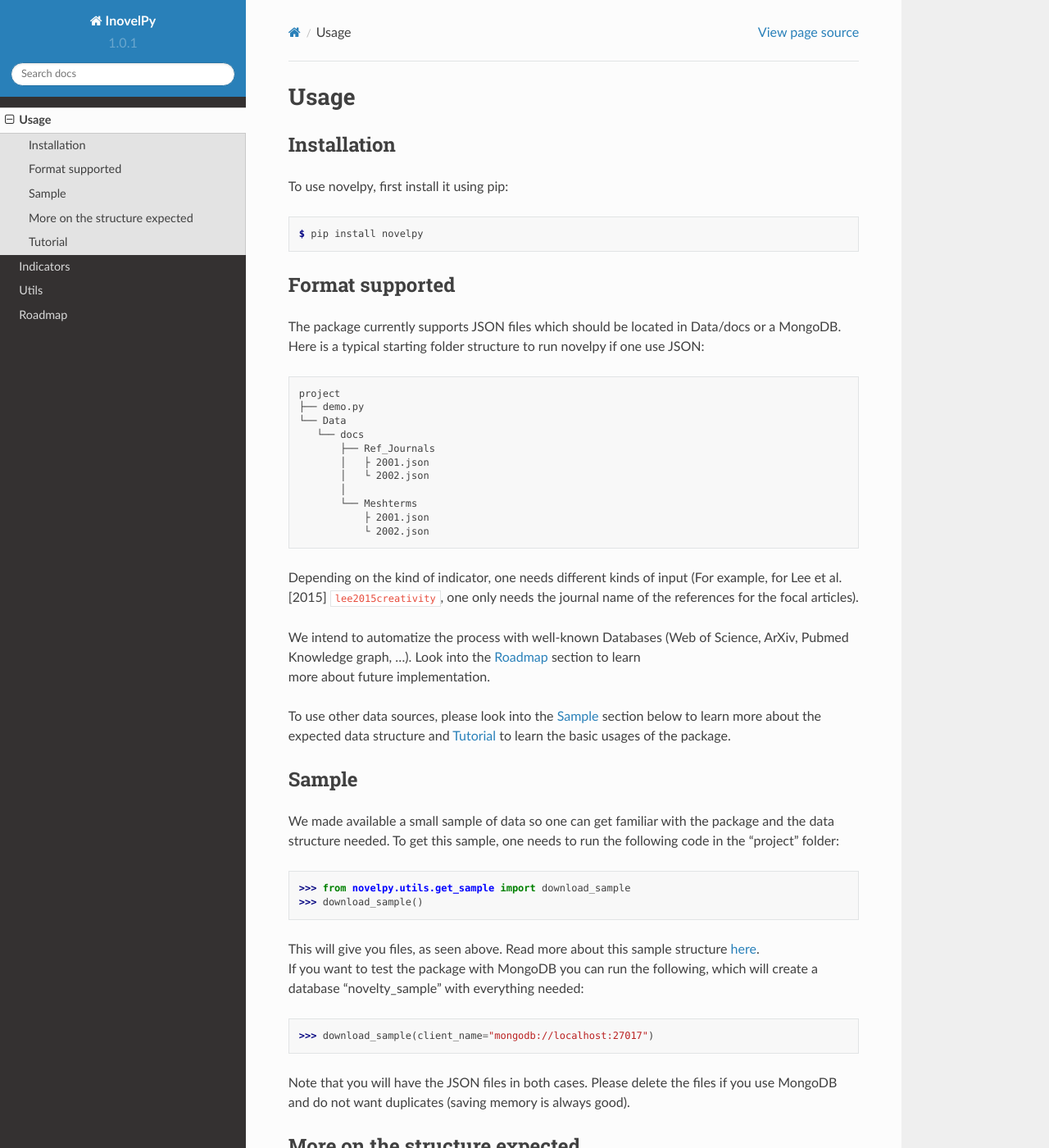
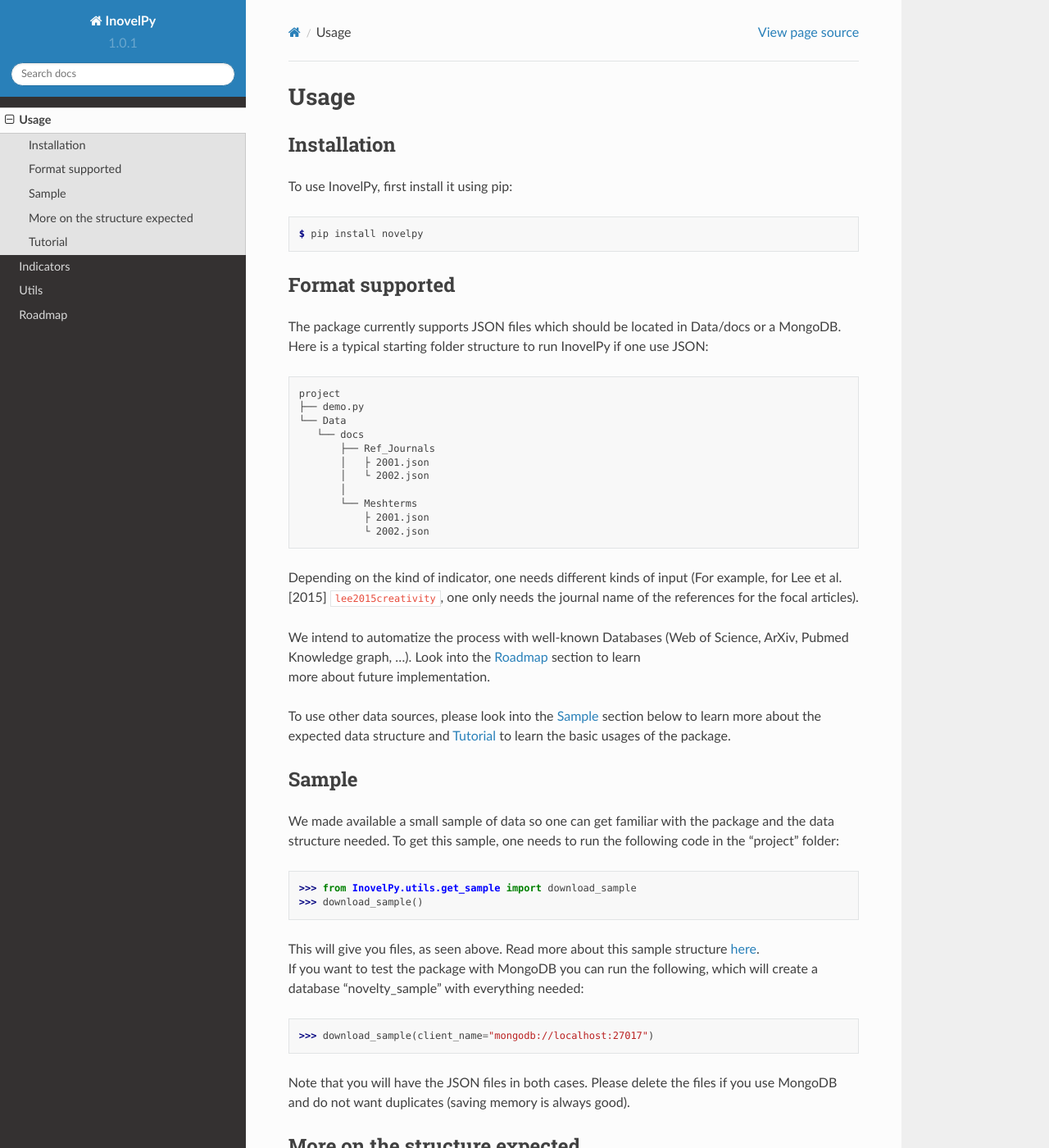
Before and after one commit to metalearning-ibrahimy/InovelPy, a Sphinx documentation site: the page built from docs/source/usage.rst, in a window 1280 px wide and 1400 px high. Shown: the whole window at 82% size. Built offline with Sphinx 7.4.7 and the Read the Docs theme 2.0.0, drawn with Linux system fonts in a browser that asks for light colours; cross-references to code outside the pages are shown as plain code; some of the changed text lies outside the part shown.

Commit message:
Update usage.rst

```diff
--- a/docs/source/usage.rst
+++ b/docs/source/usage.rst
@@ -7,7 +7,7 @@
 Installation
 ------------
 
-To use novelpy, first install it using pip:
+To use InovelPy, first install it using pip:
 
 .. code-block:: console
 
@@ -18,7 +18,7 @@
 Format supported
 ----------------
 
-The package currently supports JSON files which should be located in Data/docs or a MongoDB. Here is a typical starting folder structure to run novelpy if one use JSON:
+The package currently supports JSON files which should be located in Data/docs or a MongoDB. Here is a typical starting folder structure to run InovelPy if one use JSON:
 
 ::
 
@@ -49,7 +49,7 @@
 
 We made available a small sample of data so one can get familiar with the package and the data structure needed. To get this sample, one needs to run the following code in the "project" folder:
 
->>> from novelpy.utils.get_sample import download_sample
+>>> from InovelPy.utils.get_sample import download_sample
 >>> download_sample()
 
 | This will give you files, as seen above. Read more about this sample structure `here <https://zenodo.org/record/5768348#.YdMGWlnjImA>`_.
@@ -139,7 +139,7 @@
 .. code-block:: python
 
    # demo.py
-   import novelpy
+   import InovelPy
 
    ref_cooc = novelpy.utils.cooc_utils.create_cooc(
                     collection_name = "Ref_Journals_sample",
@@ -190,11 +190,11 @@
 
    # demo.py
 
-   import novelpy
+   import InovelPy
    import tqdm
 
    for focal_year in tqdm.tqdm(range(2000,2011), desc = "Computing indicator for window of time"):
-       Foster = novelpy.indicators.Foster2015(collection_name = "Ref_Journals_sample",
+       Foster = InovelPy.indicators.Foster2015(collection_name = "Ref_Journals_sample",
                                               id_variable = 'PMID',
                                               year_variable = 'year',
                                               variable = "c04_referencelist",
@@ -249,11 +249,11 @@
 
 .. code-block:: python
 
-   import novelpy
+   import InovelPy
 
    # Easy plot
 
-   dist = novelpy.utils.plot_dist(client_name="mongodb://localhost:27017",
+   dist = InovelPy.utils.plot_dist(client_name="mongodb://localhost:27017",
                                   db_name = "novelty_sample",
                                   doc_id = 20100198,
                                   doc_year = 2010,
@@ -269,10 +269,10 @@
 
 .. code-block:: python
 
-   import novelpy
+   import InovelPy
 
    # Trend
-   trend = novelpy.utils.novelty_trend(year_range = range(2000,2011,1),
+   trend = InovelPy.utils.novelty_trend(year_range = range(2000,2011,1),
                  variables = ["c04_referencelist"],
                  id_variable = "PMID",
                  indicators = ["foster"])
@@ -288,12 +288,12 @@
 .. code-block:: python
 
    # demo.py
-   import novelpy
+   import InovelPy
    import tqdm
 
    # all the cooc possible not including the one done above
 
-   ref_cooc = novelpy.utils.cooc_utils.create_cooc(
+   ref_cooc = InovelPy.utils.cooc_utils.create_cooc(
                     collection_name = "Ref_Journals_sample",
                     year_var="year",
                     var = "c04_referencelist",
@@ -303,7 +303,7 @@
 
    ref_cooc.main()
 
-   ref_cooc = novelpy.utils.cooc_utils.create_cooc(
+   ref_cooc = InovelPy.utils.cooc_utils.create_cooc(
                     collection_name = "Meshterms_sample",
                     year_var="year",
                     var = "Mesh_year_category",
@@ -313,7 +313,7 @@
 
    ref_cooc.main()
 
-   ref_cooc = novelpy.utils.cooc_utils.create_cooc(
+   ref_cooc = InovelPy.utils.cooc_utils.create_cooc(
                     collection_name = "Meshterms_sample",
                     year_var="year",
                     var = "Mesh_year_category",
@@ -326,7 +326,7 @@
 
    # Uzzi et al.(2013) Meshterms_sample
    for focal_year in tqdm.tqdm(range(2000,2011), desc = "Computing indicator for window of time"):
-       Uzzi = novelpy.indicators.Uzzi2013(collection_name = "Meshterms_sample",
+       Uzzi = InovelPy.indicators.Uzzi2013(collection_name = "Meshterms_sample",
                                               id_variable = 'PMID',
                                               year_variable = 'year',
                                               variable = "Mesh_year_category",
@@ -337,7 +337,7 @@
 
    # Uzzi et al.(2013) Ref_Journals_sample
    for focal_year in tqdm.tqdm(range(2000,2011), desc = "Computing indicator for window of time"):
-       Uzzi = novelpy.indicators.Uzzi2013(collection_name = "Ref_Journals_sample",
+       Uzzi = InovelPy.indicators.Uzzi2013(collection_name = "Ref_Journals_sample",
                                               id_variable = 'PMID',
                                               year_variable = 'year',
                                               variable = "c04_referencelist",
@@ -348,7 +348,7 @@
 
    # Foster et al.(2015) Meshterms_sample
    for focal_year in tqdm.tqdm(range(2000,2011), desc = "Computing indicator for window of time"):
-       Foster = novelpy.indicators.Foster2015(collection_name = "Meshterms_sample",
+       Foster = InovelPy.indicators.Foster2015(collection_name = "Meshterms_sample",
                                               id_variable = 'PMID',
                                               year_variable = 'year',
                                               variable = "Mesh_year_category",
@@ -361,7 +361,7 @@
 
    # Lee et al.(2015) Meshterms_sample
    for focal_year in tqdm.tqdm(range(2000,2011), desc = "Computing indicator for window of time"):
-       Lee = novelpy.indicators.Lee2015(collection_name = "Meshterms_sample",
+       Lee = InovelPy.indicators.Lee2015(collection_name = "Meshterms_sample",
                                               id_variable = 'PMID',
                                               year_variable = 'year',
                                               variable = "Mesh_year_category",
@@ -372,7 +372,7 @@
 
    # Lee et al.(2015) Ref_Journals_sample
    for focal_year in tqdm.tqdm(range(2000,2011), desc = "Computing indicator for window of time"):
-       Lee = novelpy.indicators.Lee2015(collection_name = "Ref_Journals_sample",
+       Lee = InovelPy.indicators.Lee2015(collection_name = "Ref_Journals_sample",
                                               id_variable = 'PMID',
                                               year_variable = 'year',
                                               variable = "c04_referencelist",
@@ -383,7 +383,7 @@
 
    # Wang et al.(2017) Meshterms_sample
    for focal_year in tqdm.tqdm(range(2000,2011)):
-       Wang = novelpy.indicators.Wang2017(collection_name = "Meshterms_sample",
+       Wang = InovelPy.indicators.Wang2017(collection_name = "Meshterms_sample",
                                               id_variable = 'PMID',
                                               year_variable = 'year',
                                               variable = "Mesh_year_category",
@@ -398,7 +398,7 @@
 
    # Wang et al.(2017) Ref_Journals_sample
    for focal_year in tqdm.tqdm(range(2000,2011)):
-       Wang = novelpy.indicators.Wang2017(collection_name = "Ref_Journals_sample",
+       Wang = InovelPy.indicators.Wang2017(collection_name = "Ref_Journals_sample",
                                               id_variable = 'PMID',
                                               year_variable = 'year',
                                               variable = "c04_referencelist",
@@ -417,7 +417,7 @@
 
 .. code-block:: python
 
-    from novelpy.utils.embedding import Embedding
+    from InovelPy.utils.embedding import Embedding
 
     embedding = Embedding(
     		year_variable = 'year',
@@ -440,11 +440,11 @@
 
 .. code-block:: python
 
-   import novelpy
+   import InovelPy
    import tqdm
 
    for focal_year in tqdm.tqdm(range(2000,2011), desc = "Computing indicator for window of time"):
-    shibayama = novelpy.indicators.Shibayama2021(client_name="mongodb://localhost:27017",
+    shibayama = InovelPy.indicators.Shibayama2021(client_name="mongodb://localhost:27017",
                                     db_name = "novelty_sample",
          collection_name = 'Citation_net_sample',
          collection_embedding_name = 'embedding',
@@ -464,9 +464,9 @@
 
 .. code-block:: python
 
-   from novelpy.utils import Embedding
-   from novelpy.utils import create_authors_past
-   import novelpy
+   from InovelPy.utils import Embedding
+   from InovelPy.utils import create_authors_past
+   import InovelPy
 
    # First step is to create a collection where each doc contains the author ID and its list of document he coauthored
    clean = create_authors_past(client_name = 'mongodb://localhost:27017',
@@ -510,7 +510,7 @@
 
 .. code-block:: python
 
-    from novelpy.indicators.Author_proximity import Author_proximity
+    from InovelPy.indicators.Author_proximity import Author_proximity
 
     for year in range(2000,2011):
     	author =  Author_proximity(
@@ -532,7 +532,7 @@
 
 .. code-block:: python
 
-   dist = novelpy.utils.plot_dist(
+   dist = InovelPy.utils.plot_dist(
                                   doc_id = 20100198,
                                   doc_year = 2010,
                                   id_variable = "PMID",
@@ -549,7 +549,7 @@
 
 .. code-block:: python
 
-   trend = novelpy.utils.novelty_trend(year_range = range(2000,2011,1),
+   trend = InovelPy.utils.novelty_trend(year_range = range(2000,2011,1),
                  variable = ["c04_referencelist","a06_meshheadinglist"],
                  id_variable = "PMID",
                  indicator = ["foster","commonness"],
@@ -563,7 +563,7 @@
 
 .. code-block:: python
 
-   correlation = novelpy.utils.correlation_indicators(year_range = range(2000,2011,1),
+   correlation = InovelPy.utils.correlation_indicators(year_range = range(2000,2011,1),
                  variables = ["c04_referencelist","Mesh_year_category"],
                  indicators = ["foster","lee","wang","shibayama"],
                  time_window_cooc = [3],
```
